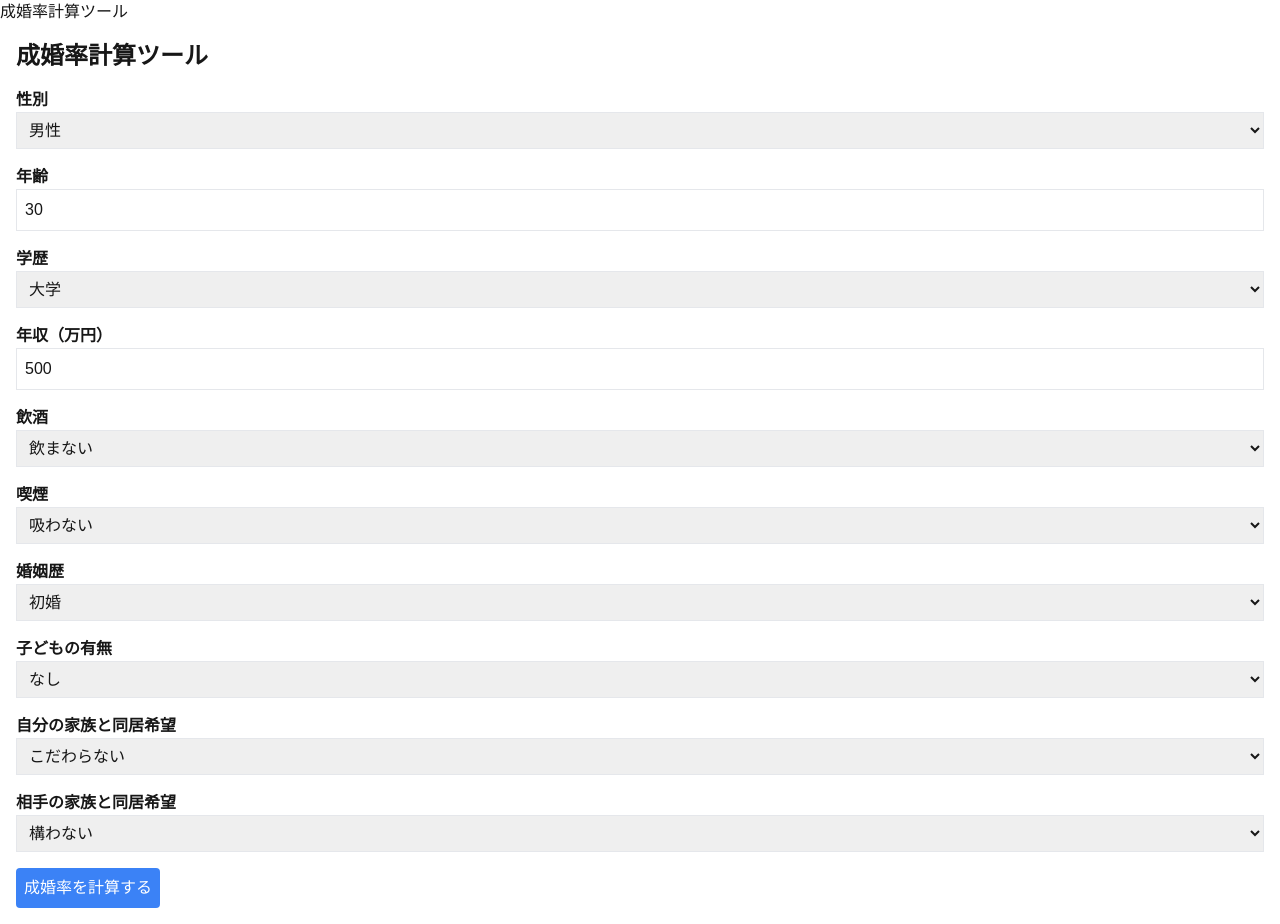
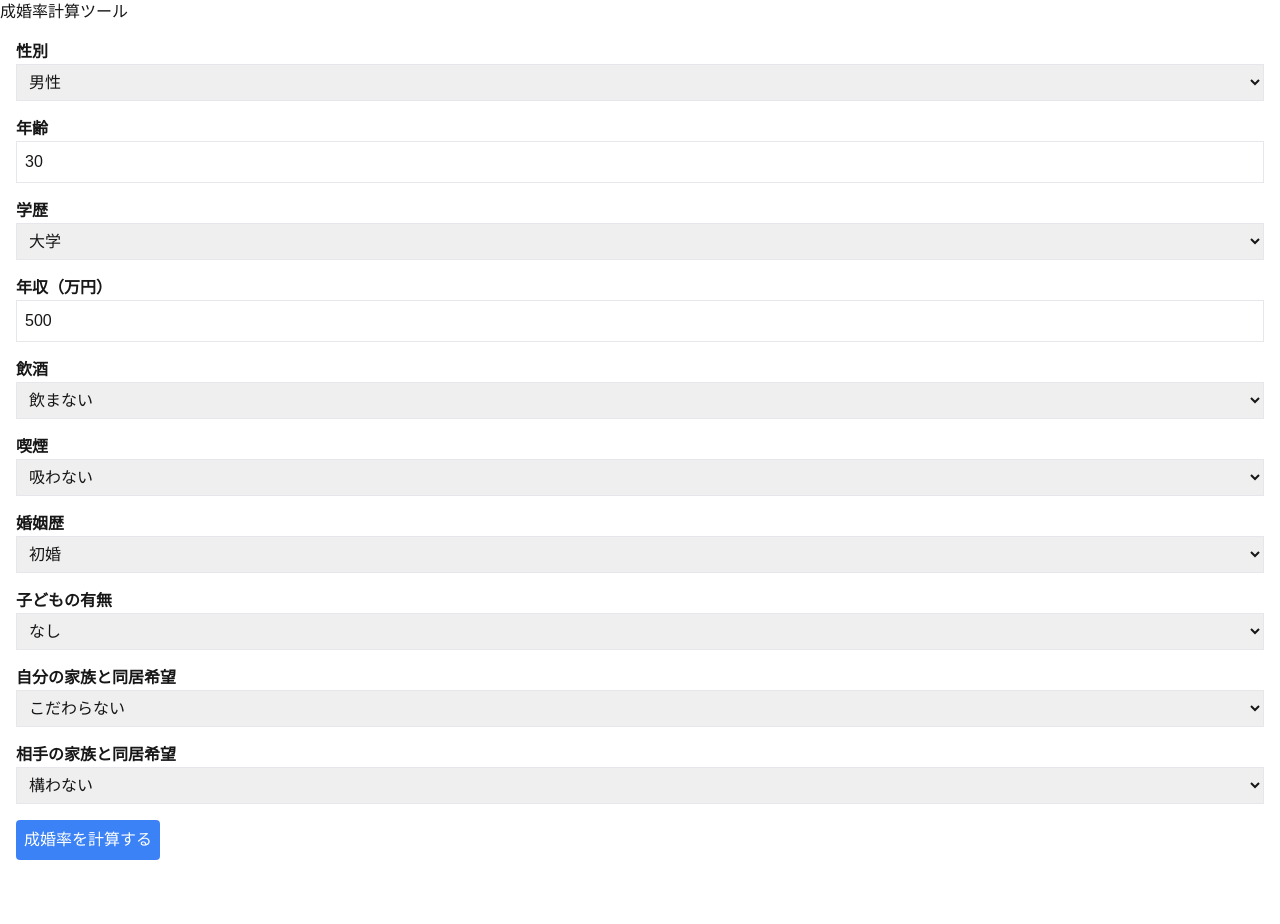
Before and after one commit to yoshiken/marriage-calculator, a Next.js app: page / in a window 1280 px wide. After the commit the page ends 876 px from the top, so only its background shows below. Built offline with nearby package versions, Linux system fonts and the light colour scheme.

Commit message:
del title duplication

```diff
--- a/app/components/MarriageCalculator.tsx
+++ b/app/components/MarriageCalculator.tsx
@@ -37,7 +37,6 @@ const MarriageCalculator: React.FC = () => {
   };
   return (
     <div className="p-4">
-      <h1 className="text-2xl font-bold mb-4">成婚率計算ツール</h1>
       <form onSubmit={handleSubmit} className="space-y-4">
         {/* 性別 */}
         <div>
```
